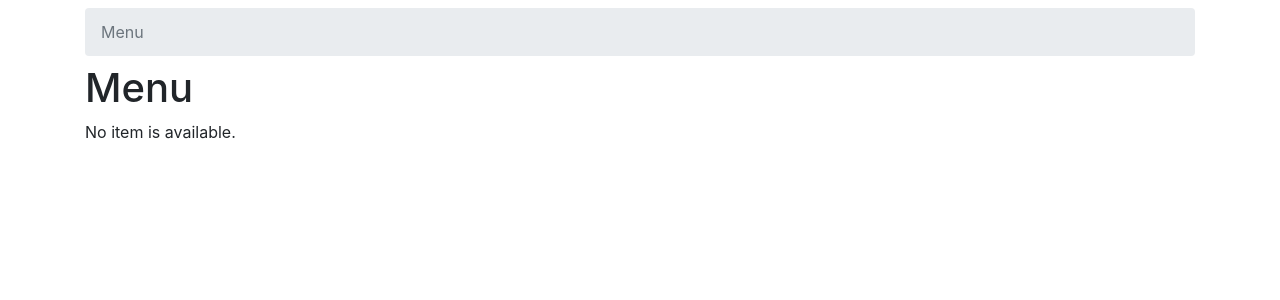
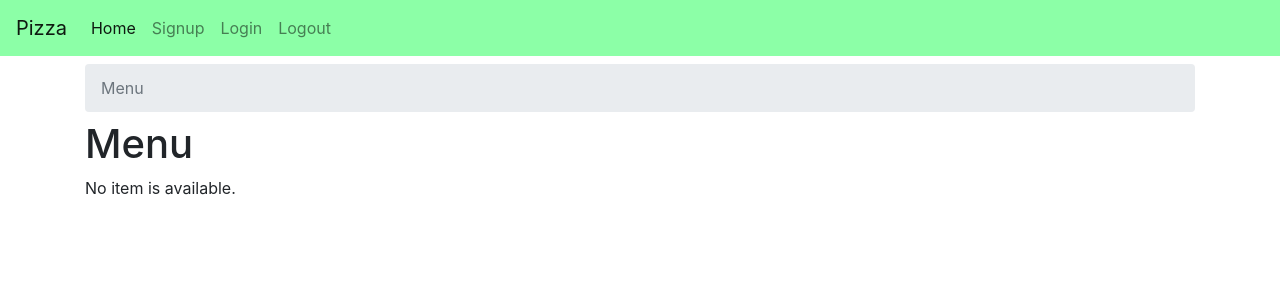
Before and after one commit to ilkeraslan/pizza, a Django app: page / in a window 1280 px wide. Shown: the top 300 px of the page. Run offline with Django 3.2, Linux system fonts and the light colour scheme; data that the repository does not hold is empty; some libraries are stand-ins or nearby versions.

Commit message:
Fix navbar

```diff
--- a/orders/templates/orders/base.html
+++ b/orders/templates/orders/base.html
@@ -12,15 +12,38 @@
   <script src="https://code.jquery.com/jquery-3.3.1.slim.min.js" integrity="sha384-q8i/X+965DzO0rT7abK41JStQIAqVgRVzpbzo5smXKp4YfRvH+8abtTE1Pi6jizo" crossorigin="anonymous"></script>
   <script src="https://cdnjs.cloudflare.com/ajax/libs/popper.js/1.14.7/umd/popper.min.js" integrity="sha384-UO2eT0CpHqdSJQ6hJty5KVphtPhzWj9WO1clHTMGa3JDZwrnQq4sF86dIHNDz0W1" crossorigin="anonymous"></script>
   <script src="https://stackpath.bootstrapcdn.com/bootstrap/4.3.1/js/bootstrap.min.js" integrity="sha384-JjSmVgyd0p3pXB1rRibZUAYoIIy6OrQ6VrjIEaFf/nJGzIxFDsf4x0xIM+B07jRM" crossorigin="anonymous"></script>
-
 </head>
 <body>
+  <div class="">
+    <nav class="navbar navbar-expand-lg navbar-light" style="background-color: #8cffa7;">
+      <a class="navbar-brand" href="{% url 'orders:index' %}">Pizza</a>
+      <button class="navbar-toggler" type="button" data-toggle="collapse" data-target="#navbarNav" aria-controls="navbarNav" aria-expanded="false" aria-label="Toggle navigation">
+        <span class="navbar-toggler-icon"></span>
+      </button>
+      <div class="collapse navbar-collapse" id="navbarNav">
+        <ul class="navbar-nav mr-auto">
+          <li class="nav-item active">
+            <a class="nav-link" href="{% url 'orders:index' %}">Home <span class="sr-only">(current)</span></a>
+          </li>
+          <li class="nav-item">
+            <a class="nav-link" href="{% url 'orders:signup' %}">Signup</a>
+          </li>
+          <li class="nav-item">
+            <a class="nav-link" href="{% url 'orders:login' %}">Login</a>
+          </li>
+          <li class="nav-item">
+            <a class="nav-link" href="{% url 'orders:logout' %}">Logout</a>
+          </li>
+        </ul>
+      </div>
+    </nav>
+  </div>
   <div class="container">
     <nav aria-label="breadcrumb">
-        <ol class="breadcrumb my-2">
+      <ul class="breadcrumb my-2">
         {% block breadcrumb %}
         {% endblock %}
-        </ol>
+      </ul>
     </nav>
     {% block content %}
     {% endblock %}
--- a/orders/urls.py
+++ b/orders/urls.py
@@ -20,4 +20,7 @@ urlpatterns = [
 
     # ex: /signup
     path('signup/', views.signup_view, name='signup'),
+
+    # ex: /logout
+    path('logout/', views.logout_view, name='logout'),
 ]
--- a/orders/views.py
+++ b/orders/views.py
@@ -3,7 +3,7 @@ import json
 
 from django.conf import settings
 from django.contrib import messages
-from django.contrib.auth import authenticate, login
+from django.contrib.auth import authenticate, login, logout
 from django.contrib.auth.forms import UserCreationForm
 from django.http import HttpResponse, HttpResponseRedirect
 from django.shortcuts import render
@@ -66,7 +66,6 @@ def login_view(request):
             password = form.cleaned_data['password']
 
             user = authenticate(request, username=username, password=password)
-            print(user)
 
             if user is not None:
                 login(request, user)
@@ -118,6 +117,14 @@ def signup_view(request):
     return render(request, 'registration/signup.html', {'form': form})
 
 
+def logout_view(request):
+    logout(request)
+
+    # Redirect to login with a message
+    messages.success(request, "Successfully logged out.")
+    return HttpResponseRedirect(reverse('orders:index'))
+
+
 def is_recaptcha_valid(request):
     """
     Verify if the response for the Google recaptcha is valid.
```
Lines whose indentation alone changed are shown as unchanged.
